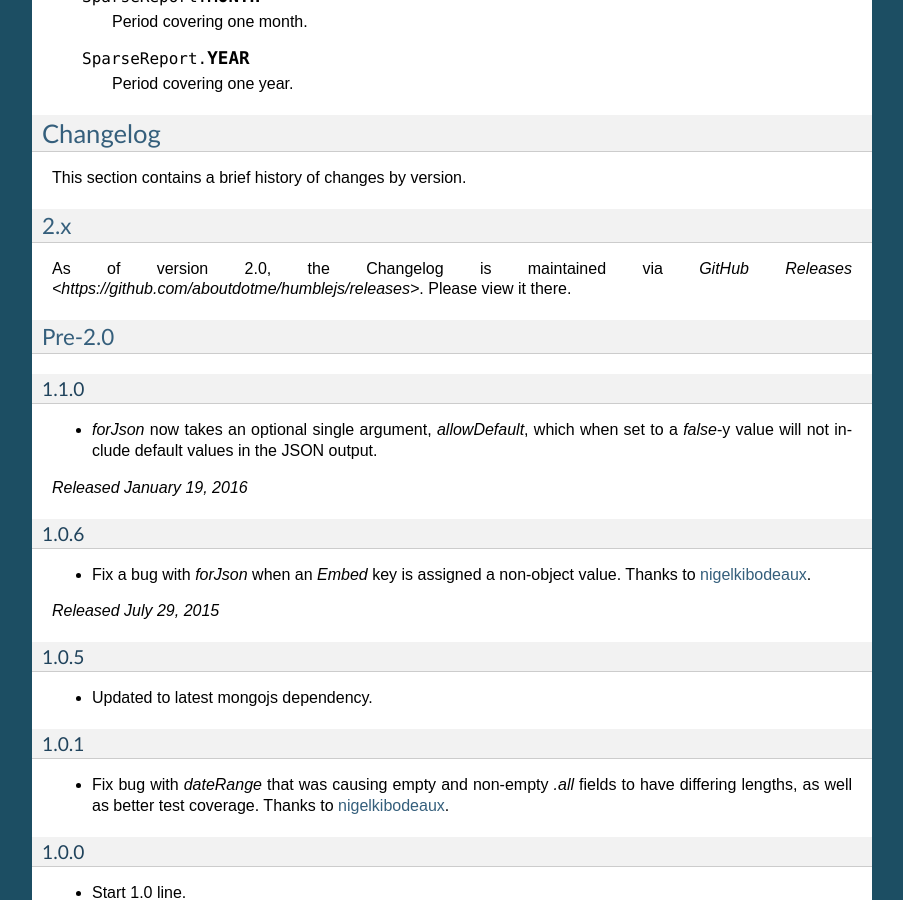
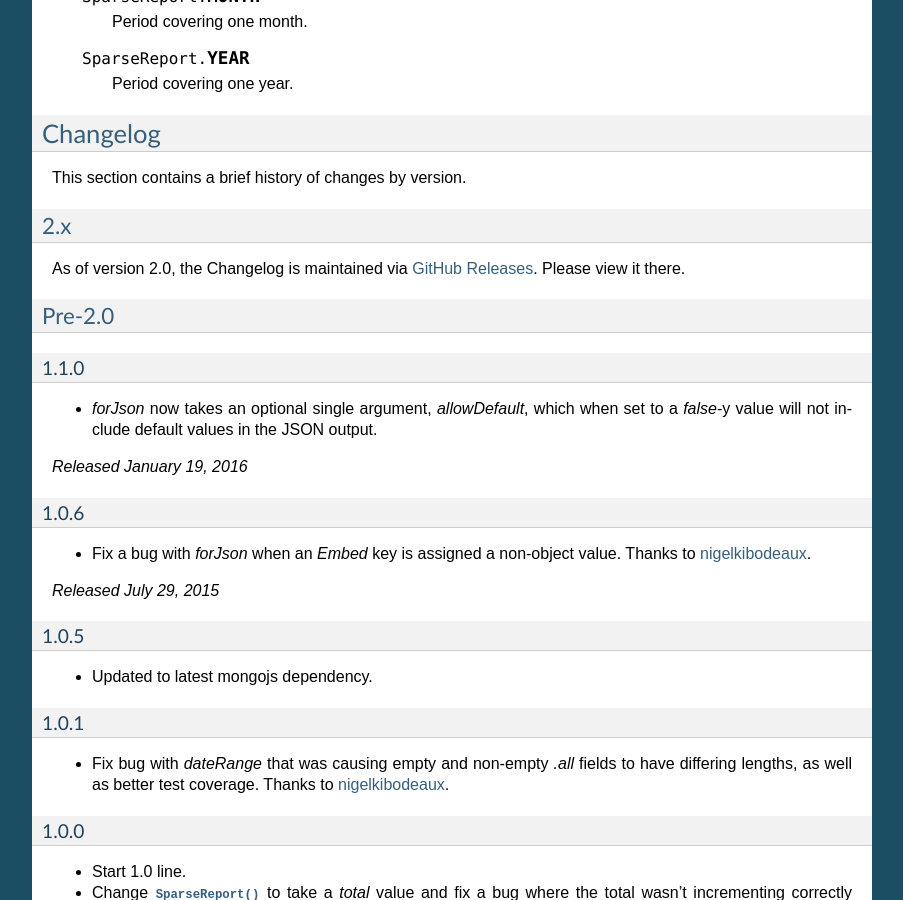
Before and after one commit to aboutdotme/humblejs, a Sphinx documentation site: the page built from docs/index.rst, in a window 1280 px wide and 900 px high, scrolled down 9933 px. Shown: the whole window, without its empty margins (198-1101 px from the left). Built offline with Sphinx 7.4.7, drawn with Linux system fonts in a browser that asks for light colours; comment, search, counter and statistics services are not loaded.

Commit message:
docs: Fix broken link.

```diff
--- a/docs/index.rst
+++ b/docs/index.rst
@@ -620,7 +620,7 @@ This section contains a brief history of changes by version.
 ---
 
 As of version 2.0, the Changelog is maintained via `GitHub Releases
-<https://github.com/aboutdotme/humblejs/releases>`. Please view it there.
+<https://github.com/aboutdotme/humblejs/releases>`_. Please view it there.
 
 Pre-2.0
 -------
```
